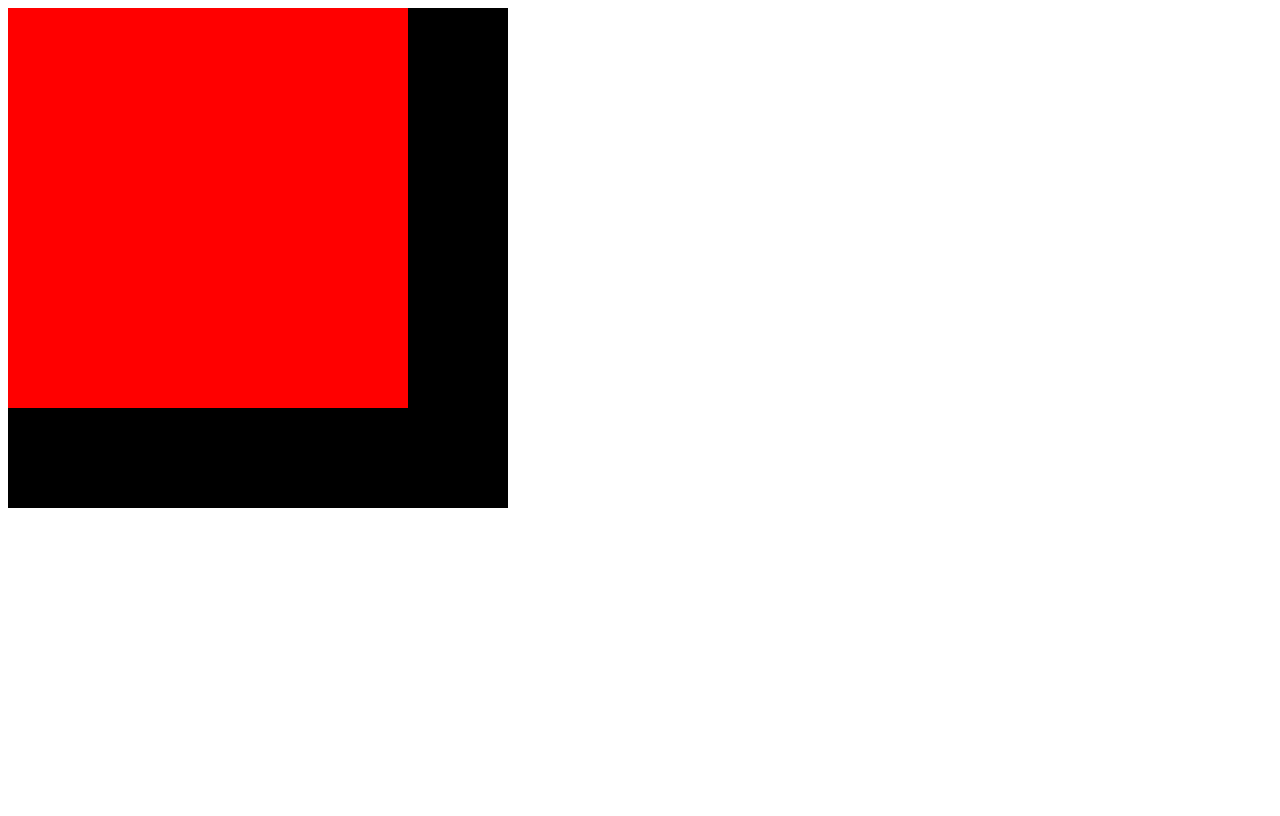
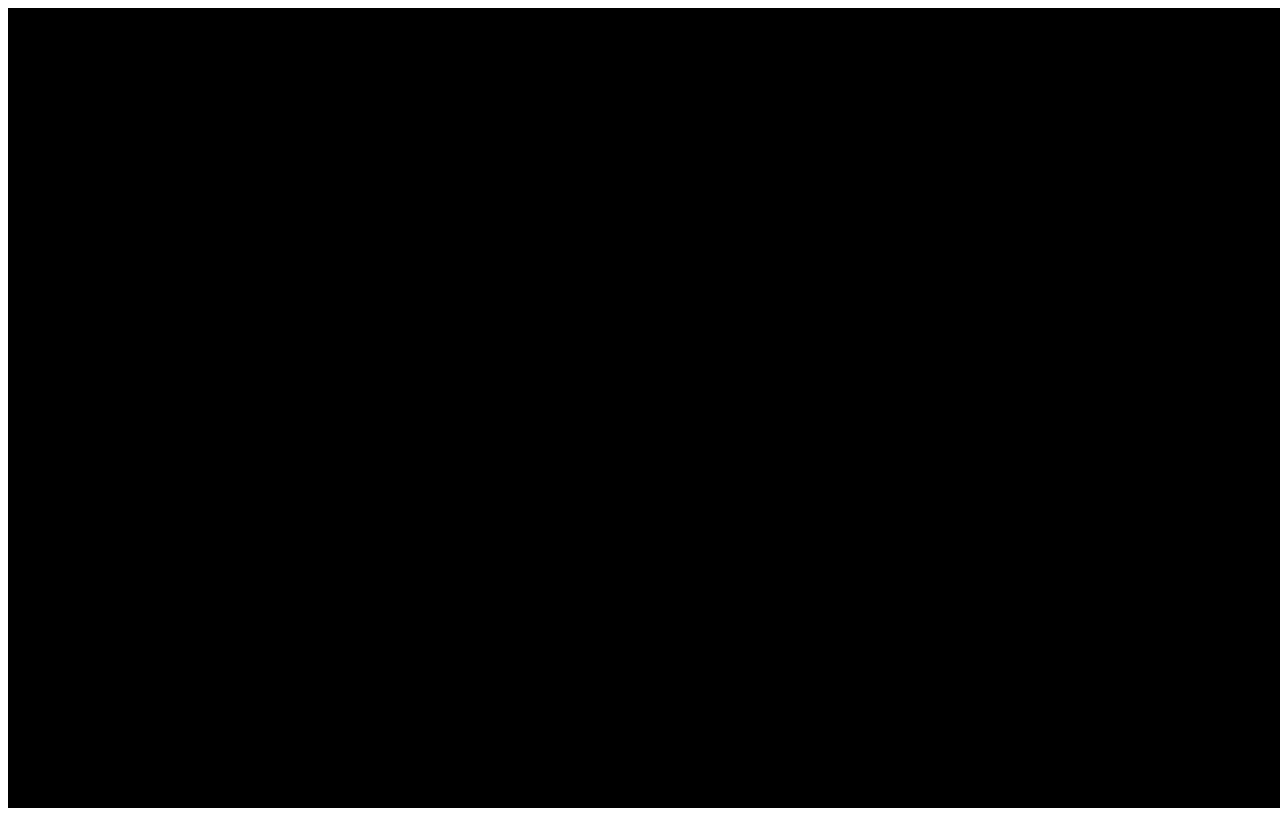
Before and after one commit to AlekseyMamoru/LearnFrontend, a plain HTML site: page index.html in a window 1280 px wide. Drawn offline with Linux system fonts and the light colour scheme.

Commit message:
em, rem, vw, vh
em - кратное увеличение шрифта относительно размера шрифта элемента
rem - кратное увеличение, относительно корневого элемента
vw - процент заполнения видимого ползователем пространства (по ширине)
vh - процент заполнения видимого ползователем пространства (по высоте)

```diff
--- a/index.html
+++ b/index.html
@@ -6,9 +6,8 @@
     <link rel="stylesheet" href="style.css">
 </head>
 <body>
-    <section>
-        <div></div>
-    </section>
+
+<div></div>
 
 </body>
 </html>
--- a/style.css
+++ b/style.css
@@ -1,11 +1,5 @@
-section{
-    width: 500px;
-    height: 500px;
-    background-color: black;
+div{
+    background: black;
+    width: 100vw;
+    height: 100vh;
 }
-
-div{
-    width: 80%;
-    height: 80%;
-    background-color: red;
-}
```
